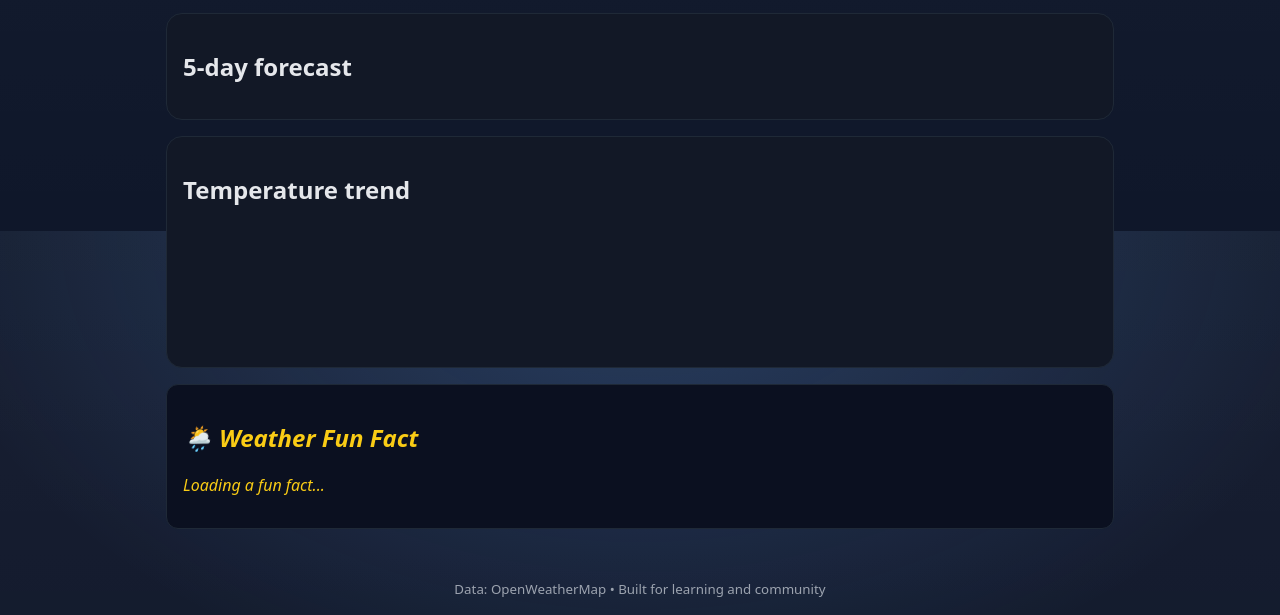
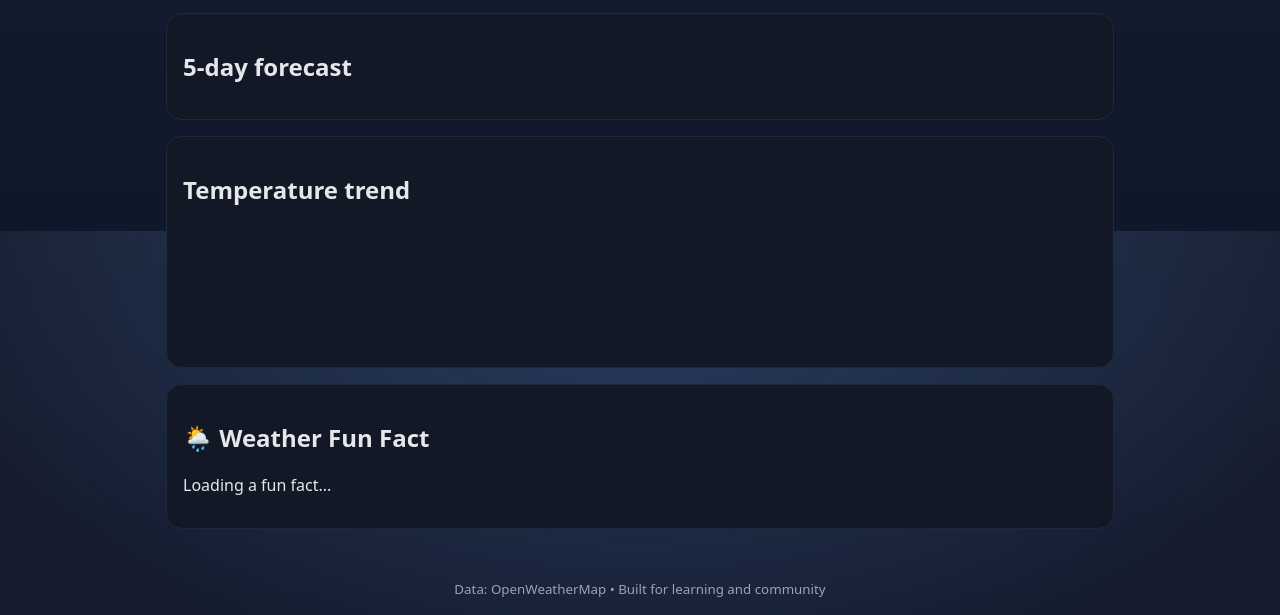
Before and after one commit to Fabricio2003/fabricio2003.github.io, a plain HTML site: page index.html in a window 1280 px wide. Shown: the part 569-1184 px from the top of the page. Drawn offline with nearby package versions, Linux system fonts and the light colour scheme.

Commit message:
Update styles.css

```diff
--- a/styles.css
+++ b/styles.css
@@ -50,15 +50,6 @@ body {
   color: var(--text);
   padding: 0.6rem 0.8rem;
   border-radius: 8px;
-}
-#fun-fact {
-  background: #0b1020;
-  border: 1px solid #1f2937;
-  border-radius: 12px;
-  padding: 1rem;
-  margin-top: 1rem;
-  font-style: italic;
-  color: #facc15; /* golden highlight */
 }
 
 button {
```
